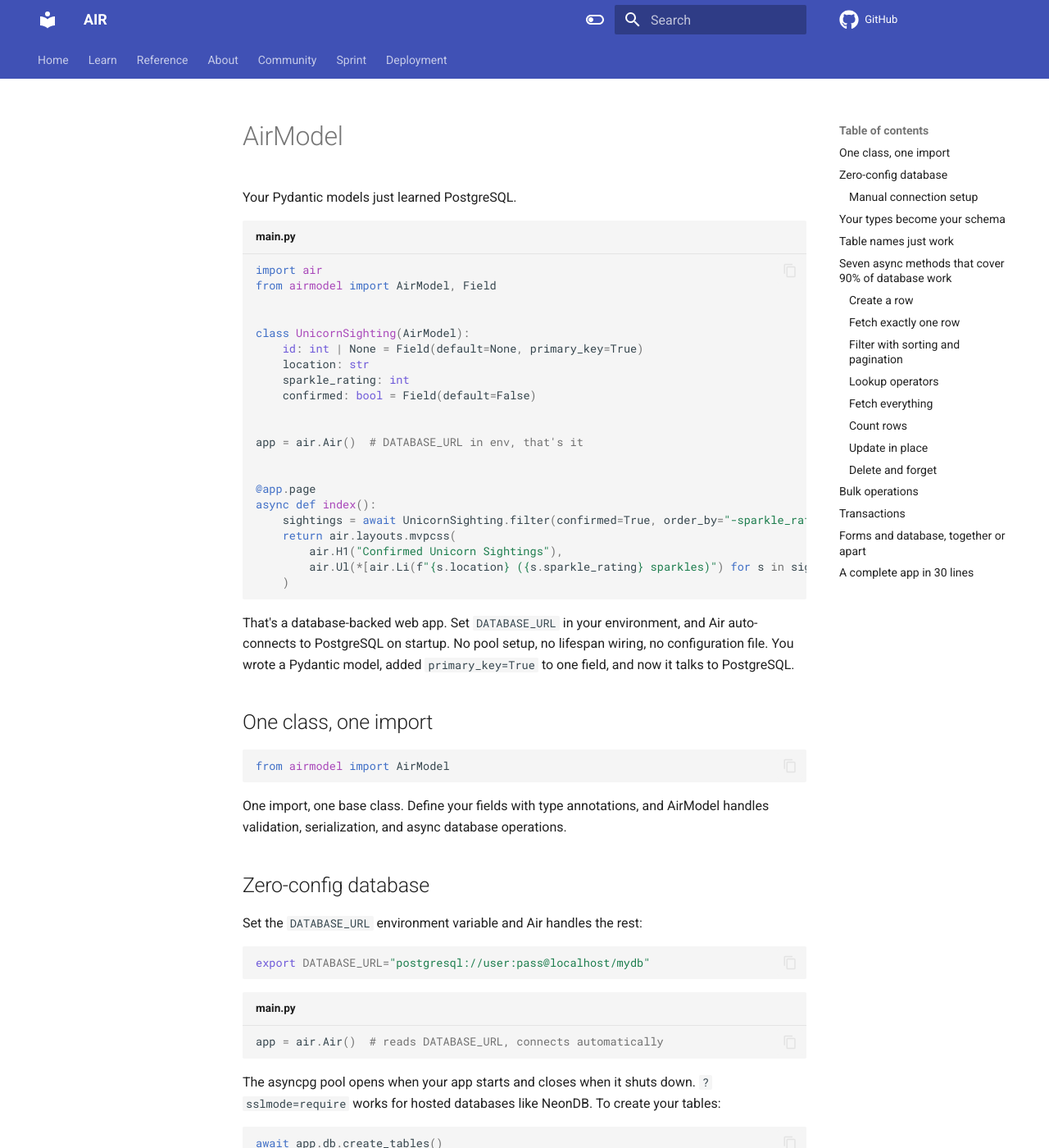
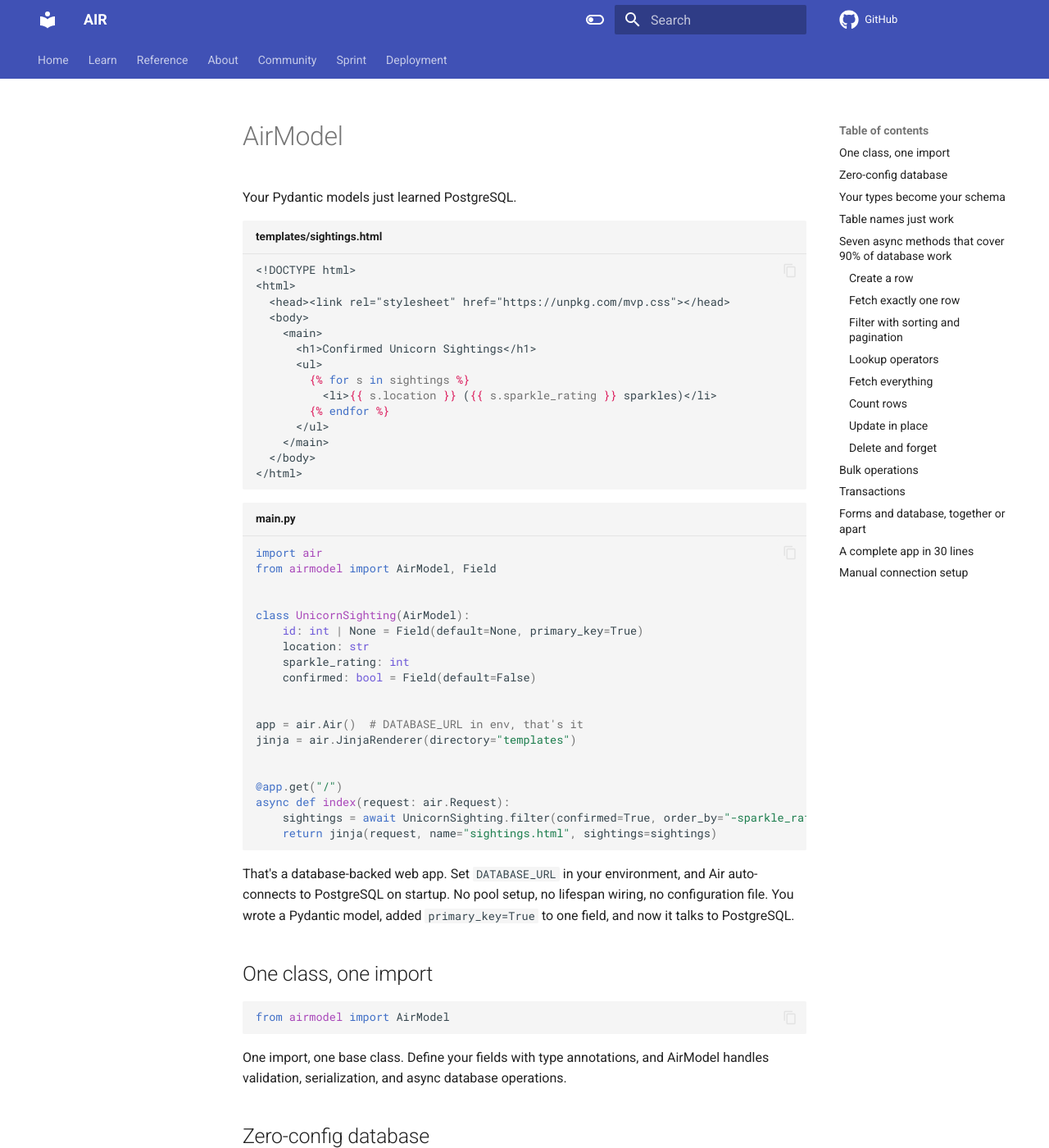
Before and after one commit to feldroy/air, an MkDocs documentation site: the page built from docs/learn/airmodel.md, in a window 1280 px wide and 1400 px high. Shown: the whole window at 82% size. Built offline with MkDocs 1.6.1 and Material for MkDocs 9.7.7, drawn with Linux system fonts in a browser that asks for light colours; comment, search, counter and statistics services are not loaded; some of the changed text lies outside the part shown.

Commit message:
The first example spotlights the query, not the rendering
The hero code block is now a Jinja template and a two-line route
function. The reader sees filter(confirmed=True, order_by=...)
without puzzling over list comprehensions or Air tag nesting.

Manual connection setup moved to the very last section, after
the complete guest book app. It's the lowest-priority information
on the page.

````diff
--- a/docs/learn/airmodel.md
+++ b/docs/learn/airmodel.md
@@ -1,6 +1,23 @@
 # AirModel
 
 Your Pydantic models just learned PostgreSQL.
+
+```jinja title="templates/sightings.html"
+<!DOCTYPE html>
+<html>
+  <head><link rel="stylesheet" href="https://unpkg.com/mvp.css"></head>
+  <body>
+    <main>
+      <h1>Confirmed Unicorn Sightings</h1>
+      <ul>
+        {% for s in sightings %}
+          <li>{{ s.location }} ({{ s.sparkle_rating }} sparkles)</li>
+        {% endfor %}
+      </ul>
+    </main>
+  </body>
+</html>
+```
 
 ```python title="main.py"
 import air
@@ -15,15 +32,13 @@ class UnicornSighting(AirModel):
 
 
 app = air.Air()  # DATABASE_URL in env, that's it
+jinja = air.JinjaRenderer(directory="templates")
 
 
-@app.page
-async def index():
+@app.get("/")
+async def index(request: air.Request):
     sightings = await UnicornSighting.filter(confirmed=True, order_by="-sparkle_rating")
-    return air.layouts.mvpcss(
-        air.H1("Confirmed Unicorn Sightings"),
-        air.Ul(*[air.Li(f"{s.location} ({s.sparkle_rating} sparkles)") for s in sightings]),
-    )
+    return jinja(request, name="sightings.html", sightings=sightings)
 ```
 
 That's a database-backed web app. Set `DATABASE_URL` in your environment, and Air auto-connects to PostgreSQL on startup. No pool setup, no lifespan wiring, no configuration file. You wrote a Pydantic model, added `primary_key=True` to one field, and now it talks to PostgreSQL.
@@ -55,19 +70,6 @@ await app.db.create_tables()
 ```
 
 Every AirModel subclass you've imported gets a `CREATE TABLE IF NOT EXISTS`. That's it.
-
-### Manual connection setup
-
-If the zero-config path doesn't work for your situation (custom pool sizes, non-standard connection strings, multiple databases), you can wire the pool yourself:
-
-```python title="main.py"
-from airmodel import AirDB
-
-db = AirDB()
-app = air.Air(lifespan=db.lifespan("postgresql://localhost/mydb", min_size=5, max_size=20))
-```
-
-You shouldn't need this for most apps.
 
 ## Your types become your schema
 
@@ -312,7 +314,8 @@ async def index():
             action="/sign",
         ),
         air.Hr(),
-        *[air.Article(air.Strong(e.name), air.P(e.message)) for e in entries],
+        *[air.Article(air.Strong(e.name), air.P(e.message))
+          for e in entries],
     )
 
 
@@ -325,3 +328,16 @@ async def sign(request: air.Request):
 ```
 
 Model, form, database, HTML, validation, pagination, and two routes. Set `DATABASE_URL` and run it.
+
+## Manual connection setup
+
+If the zero-config path doesn't work for your situation (custom pool sizes, non-standard connection strings, multiple databases), you can wire the pool yourself:
+
+```python title="main.py"
+from airmodel import AirDB
+
+db = AirDB()
+app = air.Air(lifespan=db.lifespan("postgresql://localhost/mydb", min_size=5, max_size=20))
+```
+
+You shouldn't need this for most apps.
````
